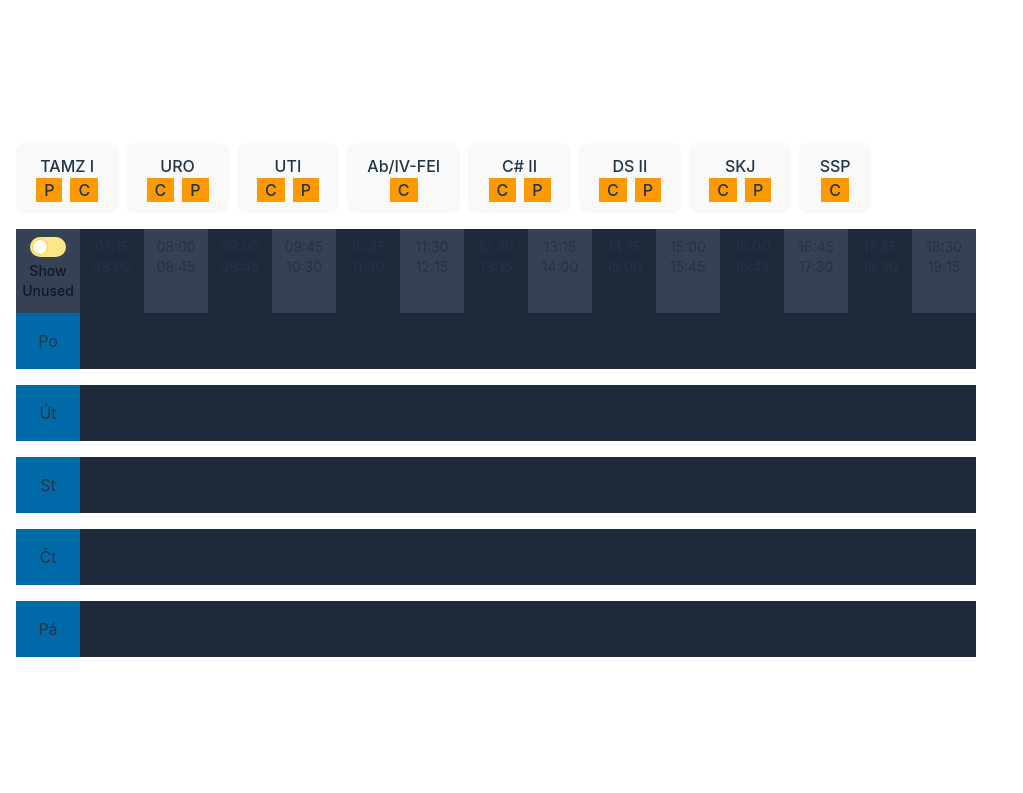
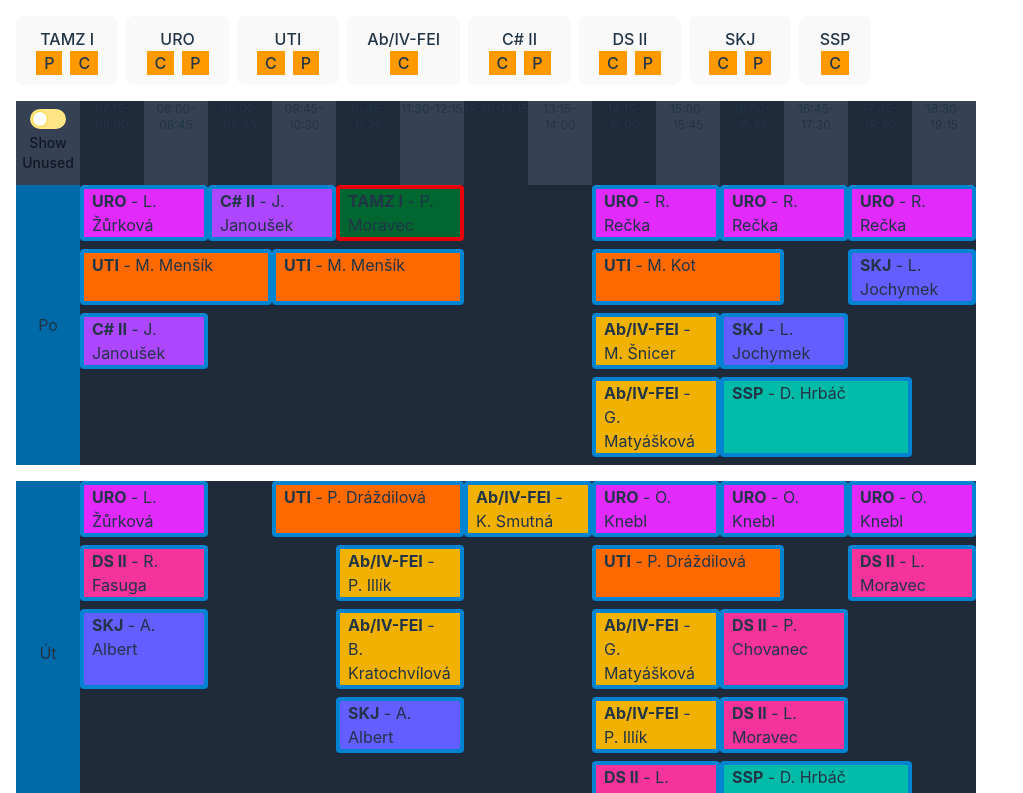
Before and after one commit to Rarach28/vsb_timetable_picker, a React (Vite) app: page / in a window 1280 px wide. Shown: the top 793 px of the page, without its empty margins (0-1023 px from the left). Built offline with nearby package versions, Linux system fonts and the light colour scheme.

Commit message:
main TH FIX + oprava podminky pro schovavani

```diff
--- a/src/App.jsx
+++ b/src/App.jsx
@@ -219,13 +219,8 @@ const App = () => {
             </label>
           </div>
           {timeSlots.map((slot, index) => (
-            <div key={slot} className={`w-[64px] h-full pt-2 text-center text-sm col-start-${index + 2} col-span-1 text-center ${index % 2 ? "bg-gray-700" : "bg-gray-800"}`}>
-              {slot.split("-").map((part, i) => (
-                <React.Fragment key={i}>
-                  {part}
-                  {i === 0 && <br />}
-                </React.Fragment>
-              ))}
+            <div key={slot} className={`w-[64px] text-center text-xs col-start-${index + 2} col-span-1 text-center ${index % 2 ? "bg-gray-700" : "bg-gray-800"}`}>
+              {slot}
             </div>
           ))}
         </div>
@@ -235,7 +230,7 @@ const App = () => {
       <div className="flex flex-col gap-4">
         {["Pondělí", "Úterý", "Středa", "Čtvrtek", "Pátek"].map((day, dayIndex) => {
           const dayEntries = groupedByDay[day].filter((entry) =>
-            (selectedSubjects.size === 0 || selectedSubjects.has(entry.abbreviation)) && (showUnusedClasses && isEntryHidden(entry)) || selectedEntries.has(`${entry.day}//${entry.startTime}//${entry.abbreviation}//${entry.isLecture}//${entry.teacher}`)
+            (selectedSubjects.size === 0 || selectedSubjects.has(entry.abbreviation)) && (showUnusedClasses || !isEntryHidden(entry)) || selectedEntries.has(`${entry.day}//${entry.startTime}//${entry.abbreviation}//${entry.isLecture}//${entry.teacher}`)
           );
 
           return (
@@ -248,7 +243,7 @@ const App = () => {
 
                 return <label
                   key={index}
-                  className={`subject border-4 rounded mb-2 ${showUnusedClasses && "select-none"} ${subject.isLecture ? "border-red-600" : "border-sky-600"} ${isSelected ? "!bg-lime-500" : ( selectedSubjects.has(subject.abbreviation) ? "!bg-red-400" : subjectColors[subject.abbreviation] )} ${(isEntryHidden(subject) && showUnusedClasses) && "opacity-25"} `}
+                  className={`subject border-4 rounded mb-2 ${showUnusedClasses && "select-none"} ${subject.isLecture ? "border-red-600" : "border-sky-600"} ${isSelected ? "!bg-lime-500" : ( selectedSubjects.has(subject.abbreviation) ? "!bg-red-400" : subjectColors[subject.abbreviation] )} ${isEntryHidden(subject) && "opacity-25"} `}
 
                   style={{
                     gridColumnStart: getTimeSlotIndex(subject.startTime.substring(0,5)),
```
